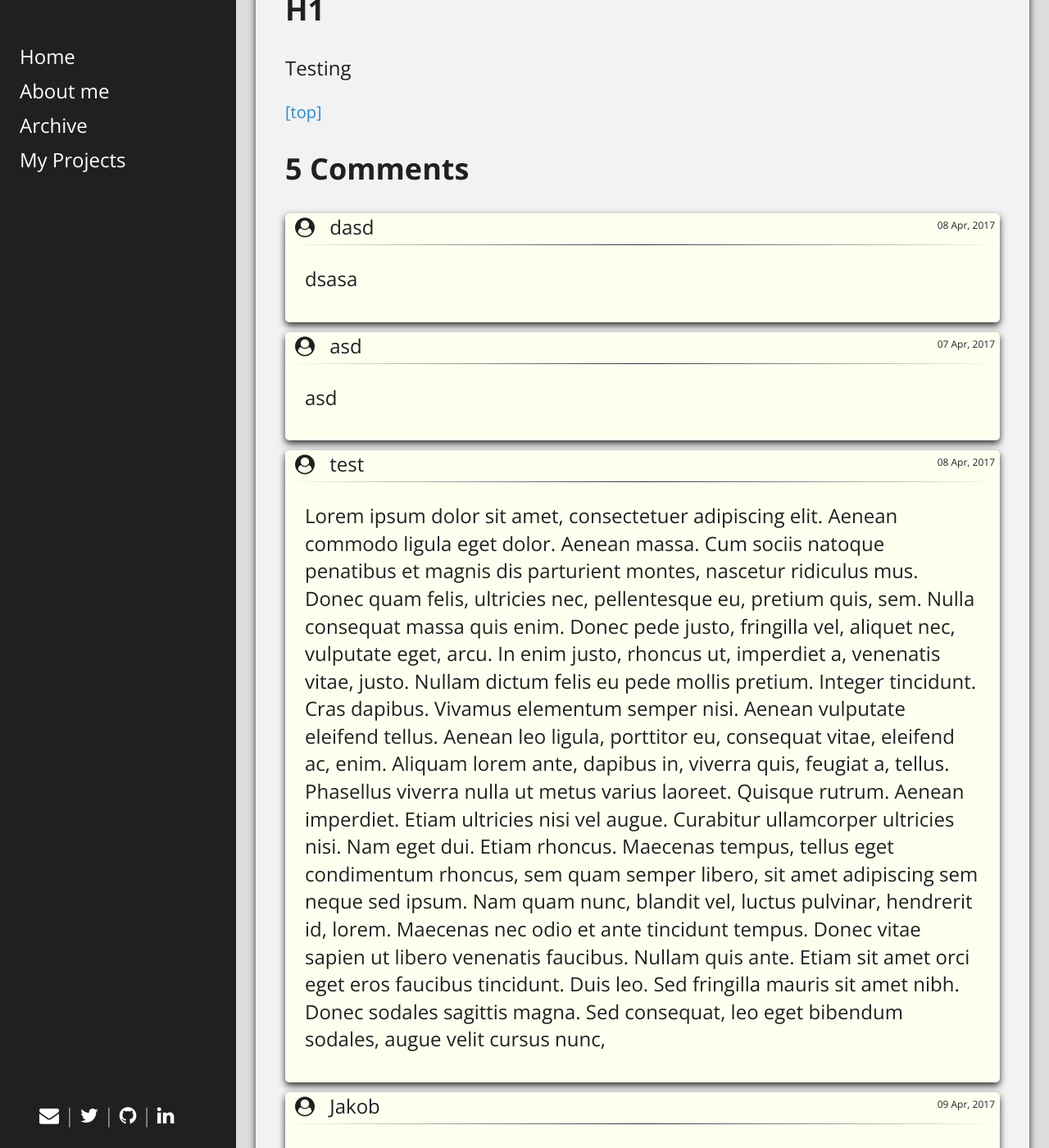
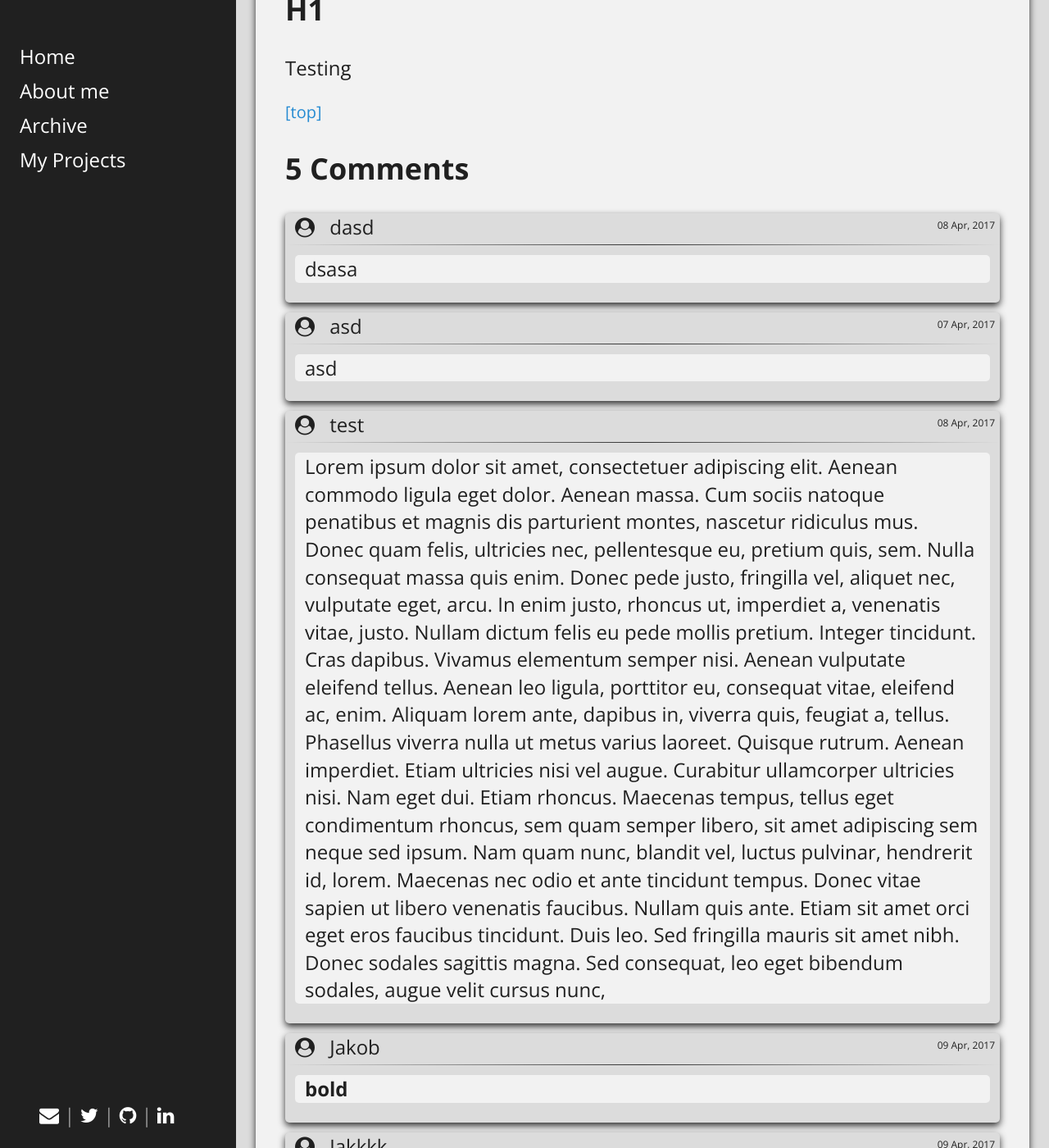
Before and after one commit to litasa/litasa.github.io, a Jekyll site: the page built from _posts/2016-04-30-Test-post.md, in a window 1280 px wide and 1400 px high, scrolled down 430 px. Shown: the whole window at 82% size. Built offline with Jekyll 4.4.1, drawn with Linux system fonts in a browser that asks for light colours.

Commit message:
updated colors

```diff
--- a/_layouts/archive.html
+++ b/_layouts/archive.html
@@ -4,7 +4,7 @@ title: Archive
 ---
 <div class="a-post">
 
-        <article class="module color nohover">
+        <article class="module main-color nohover">
 
             <h1>Archive</h1>
             <div class='separator'></div>
--- a/css/main.css
+++ b/css/main.css
@@ -246,7 +246,7 @@ a.sidebar-nav-item:focus {
 
 .a-comment {
   position: relative;
-  background: ivory;
+  background: gainsboro;
   margin-top: 0.5em;
   padding-bottom: 0.5em;
 }
@@ -277,7 +277,13 @@ a.sidebar-nav-item:focus {
 }
 
 .comment-message {
-  margin: 1em;
+  margin: 0.5em;
+  background-color: #f2f2f2;
+  border-radius: 5px;
+}
+
+.comment-message p {
+  margin: 0.5em;
 }
 
 .field {
@@ -307,6 +313,7 @@ a.sidebar-nav-item:focus {
 .comment-form {
   width: 100%;
   color: #212121;
+  background-color: #f2f2f2;
 }
 
 #first-field {
```
